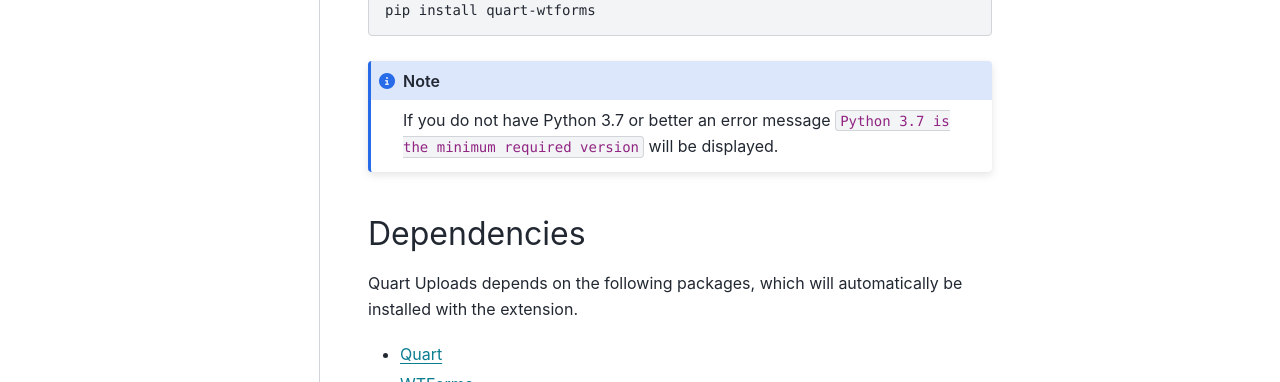
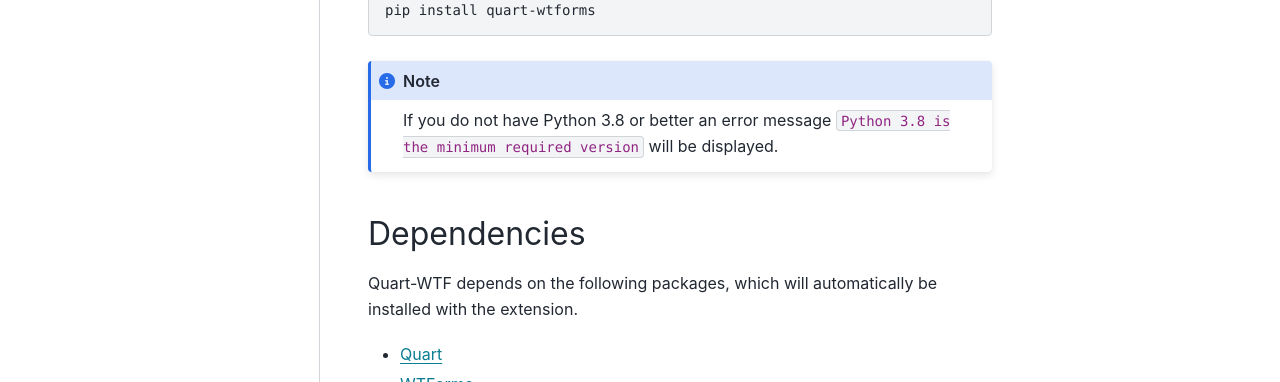
Before and after one commit to Quart-Addons/quart-wtf, a Sphinx documentation site: the page built from docs/tutorials/installation.rst, in a window 1280 px wide. Shown: the part 296-678 px from the top of the page. Built offline with Sphinx 7.4.7 and the PyData theme 0.15.4, drawn with Linux system fonts in a browser that asks for light colours.

Commit message:
Doc cleanup.

```diff
--- a/docs/how_to_guides/configuration.rst
+++ b/docs/how_to_guides/configuration.rst
@@ -22,7 +22,7 @@
     * - ``WTF_CSRF_CHECK_DEFAULT``
       - ``bool``
       - ``True``
-      - When using the CSRF protection extension, this contols whether
+      - When using the CSRF protection extension, this controls whether
         every view is protected by default.
     * - ``WTF_CSRF_SECRET_KEY``
       - ``Any``
@@ -50,7 +50,7 @@
     * - ``WTF_CSRF_SSL_STRICT``
       - ``bool``
       - ``True``
-      - Determines to enforce the same orgin policy by checking that the referrer
+      - Determines to enforce the same origin policy by checking that the referrer
         matches the host. Only applies to HTTPS requests.
     * - ``WTF_I18N_ENABLED``
       - ``bool``
--- a/docs/how_to_guides/form.rst
+++ b/docs/how_to_guides/form.rst
@@ -239,8 +239,10 @@
 
 .. code-block:: python
 
+    images = UploadSet('images', FE.Images)
+
     class UploadForm(FlaskForm):
         upload = FileField('image', validators=[
             FileRequired(),
-            FileAllowed(['jpg', 'png'], 'Images only!')
+            FileAllowed(images, 'Images only!')
         ])
--- a/docs/tutorials/installation.rst
+++ b/docs/tutorials/installation.rst
@@ -13,13 +13,13 @@
     pip install quart-wtforms
 
 .. note::
-    If you do not have Python 3.7 or better an error message ``Python 3.7
+    If you do not have Python 3.8 or better an error message ``Python 3.8
     is the minimum required version`` will be displayed.
 
 Dependencies
 ------------
 
-Quart Uploads depends on the following packages, which will automatically
+Quart-WTF depends on the following packages, which will automatically
 be installed with the extension.
 
 - `Quart <https://quart.palletsprojects.com>`_
```
